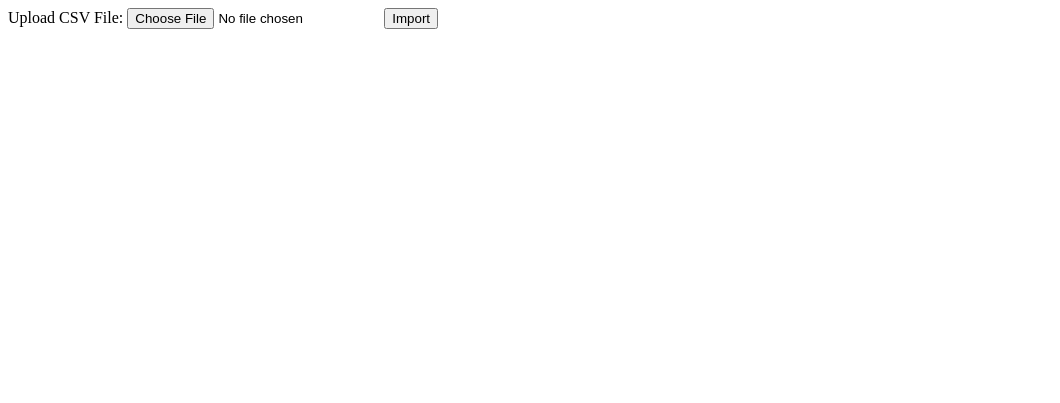
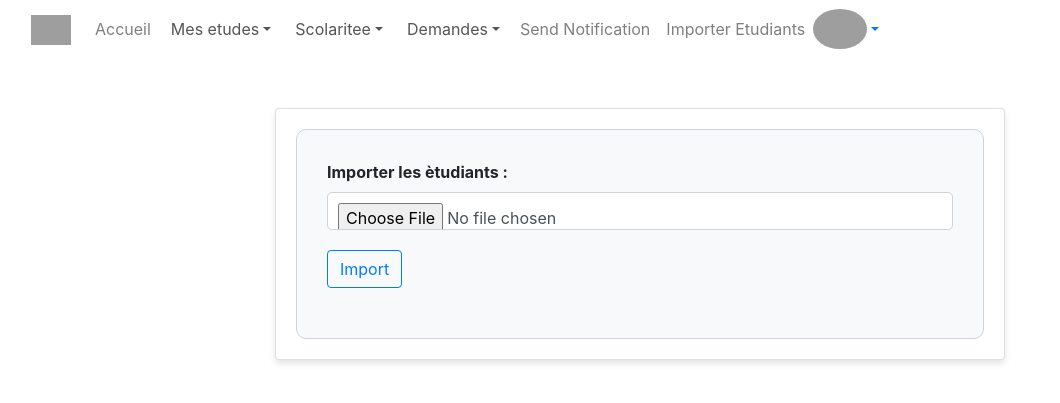
Before and after one commit to youssef-elkahlaoui/e-service, a PHP site: the page made by private/views/ImportUsers.view.php in a window 1280 px wide. Shown: the top 403 px of the page, without its empty margins (0-1060 px from the left). Run offline with PHP 8.4, Linux system fonts and the light colour scheme; the template is opened without the code that fills it, so the values that code supplies are empty; some libraries are stand-ins or nearby versions; grey boxes are pictures that could not be loaded.

Commit message:
modified 16/05/2024

```diff
--- a/private/controllers/Notification.php
+++ b/private/controllers/Notification.php
@@ -41,10 +41,10 @@ class Notification extends Controller {
                 echo 'Error: '. $ex->getMessage();
             }
             try{
-                $db->query("INSERT INTO notifications (Filiere,Message,DateTime) VALUES (?,?,NOW())",array($choice,$notification));
+                $db->query("INSERT INTO notifications (Filiere, Message, DateNotification) VALUES (?, ?, NOW())", array($choice, $notification));
                 echo "Notification has been inserted succesfully in Database";
             }catch(Exception $e){
-                echo "Error inserting Notiifcation in Database". $e->getMessage();
+                echo "Error inserting Notification in Database , ". $e->getMessage();
             }
         }
     }
--- a/private/views/ImportUsers.view.php
+++ b/private/views/ImportUsers.view.php
@@ -1,8 +1,67 @@
+<?php
+    include "includes/header.view.php";
+
+    include "includes/nav.admin.view.php";
+?>
+<!DOCTYPE html>
+<html lang="en">
+<head>
+    <meta charset="UTF-8">
+    <meta name="viewport" content="width=device-width, initial-scale=1.0">
+    <link href="https://maxcdn.bootstrapcdn.com/bootstrap/4.5.2/css/bootstrap.min.css" rel="stylesheet">
+
+    <title>Send Notification</title>
+</head>
+<style>
+    .container {
+        padding-top: 50px;
+    }
+    .card {
+        box-shadow: 0 4px 6px rgba(0, 0, 0, 0.1);
+    }
+    .form-container {
+        background-color: #f8f9fa;
+        border: 1px solid #ced4da;
+        border-radius: 10px;
+        padding: 30px;
+    }
+    .form-group {
+        margin-bottom: 20px;
+    }
+    .form-label {
+        font-weight: bold;
+    }
+    .form-control {
+        width: 100%;
+        padding: 10px;
+        border: 1px solid #ced4da;
+        border-radius: 5px;
+    }
+</style>
+
 <body>
-    <form action="importUsers/import" method="post" enctype="multipart/form-data">
-        <label for="excel">Upload CSV File:</label>
-        <input type="file" id="excel" name="excel" required>
-        <button type="submit" name="import">Import</button>
-    </form>
+<div class="container">
+        <div class="row justify-content-center">
+            <div class="col-lg-8">
+                <div class="card mb-4">
+                    <div class="card-body">
+                        <div class="form-container">
+                            <form action="importUsers/import" method="post" enctype="multipart/form-data">
+                                <div class="form-group">
+                                    <label class="form-label" for="excel">Importer les ètudiants :</label>
+                                    <input type="file" id="excel" name="excel" class="form-control" required>
+                                </div>
+                                <div class="form-group">
+                                    <button type="submit" class="btn btn-outline-primary " name="import">Import</button>
+                                </div>
+                            </form>
+                        </div>
+                    </div>
+                </div>
+            </div>
+        </div>
+    </div>
 </body>
+
+
 </html>
--- a/private/views/includes/nav.admin.view.php
+++ b/private/views/includes/nav.admin.view.php
@@ -26,6 +26,7 @@
         .dropdown-item:hover {
             background-color: #f8f9fa; /* Background color of dropdown items when hovered */
         }
+
     </style>
 </head>
 <body>
@@ -50,7 +51,7 @@
             <!-- Collapsible wrapper -->
             <div class="collapse navbar-collapse" id="navbarSupportedContent">
                 <!-- Navbar brand -->
-                <a class="navbar-brand mt-2 mt-lg-0" href="<?= ROOT?>/students">
+                <a class="navbar-brand mt-2 mt-lg-0" href="<?= ROOT?>/admins">
                     <img
                       src="/final/public/mdb/img/logo-ensah.png"
                       height="30"
@@ -62,7 +63,7 @@
                 <!-- Left links -->
                 <ul class="navbar-nav me-auto mb-2 mb-lg-0">
                 <li class="nav-item">
-                    <a class="nav-link" href="<?= ROOT ?>/students">Accuille</a>
+                    <a class="nav-link" href="<?= ROOT ?>/admins">Accueil</a>
                 </li>
                     <li class="nav-item">
                         <div class="dropdown">
@@ -140,7 +141,11 @@
                     <li class="nav-item">
                         <a class="nav-link" href="Notification">Send Notification</a>
                     </li>
+                    <li class="nav-item">
+                        <a class="nav-link" href="ImportUsers">Importer Etudiants</a>
+                    </li>
                 </li>
+
 
                 </ul>
                 <!-- Left links -->
@@ -189,8 +194,5 @@
     <!-- Custom scripts -->
 
 
-
-    <h3>Hi! <?php echo Auth::getFirstname(); ?></h3>
-
 </body>
 </html>
--- a/private/views/profile.view.php
+++ b/private/views/profile.view.php
@@ -3,7 +3,6 @@
     print_r($row);
     foreach ($row as $key => $value) {
         ${$key}= $value;
-
     }
 
 ?>
```
Also changed, not shown: private/controllers/ImportUsers.php (+21 -10 lines), private/views/SendNotification.view.php (+25 -15 lines).
